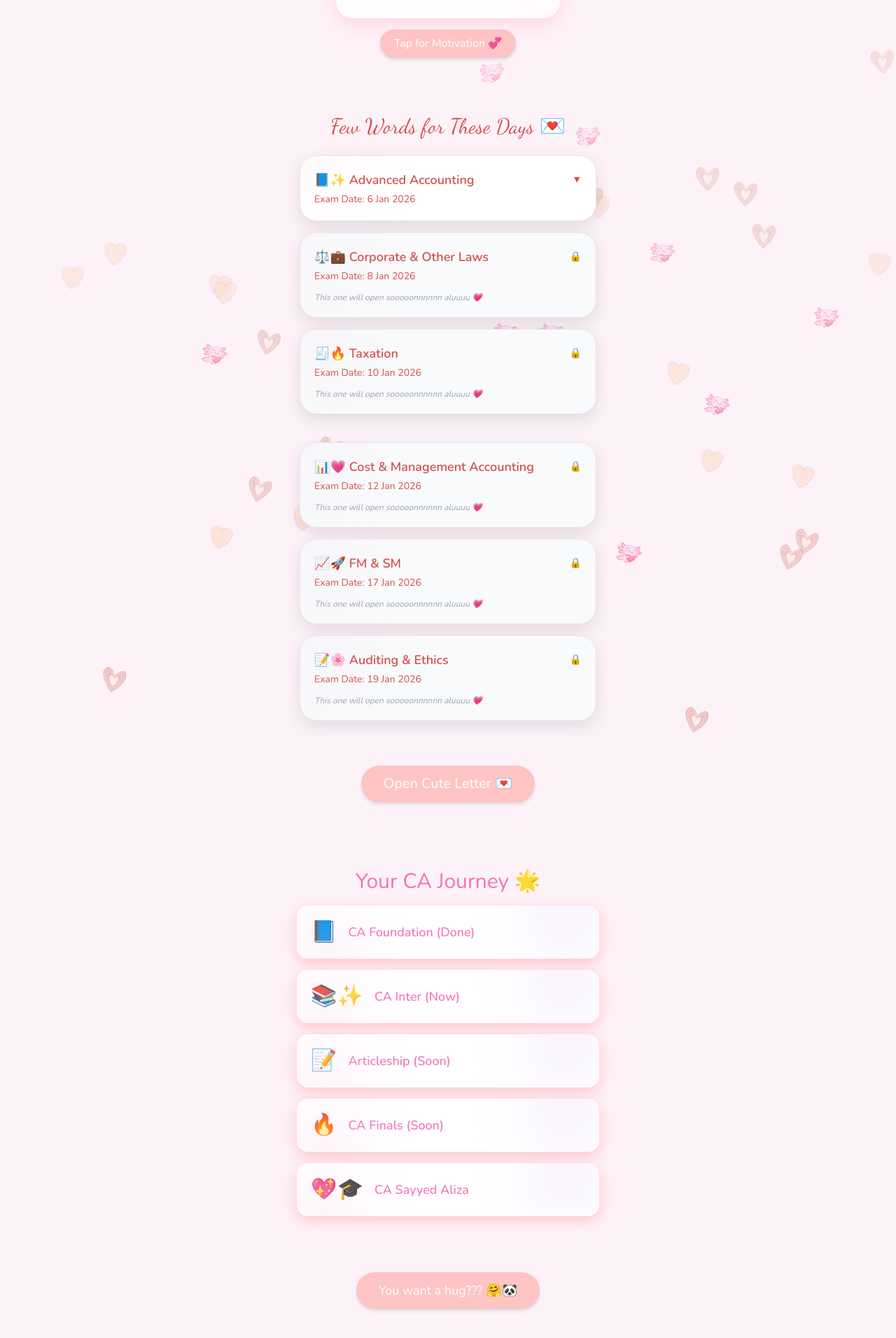
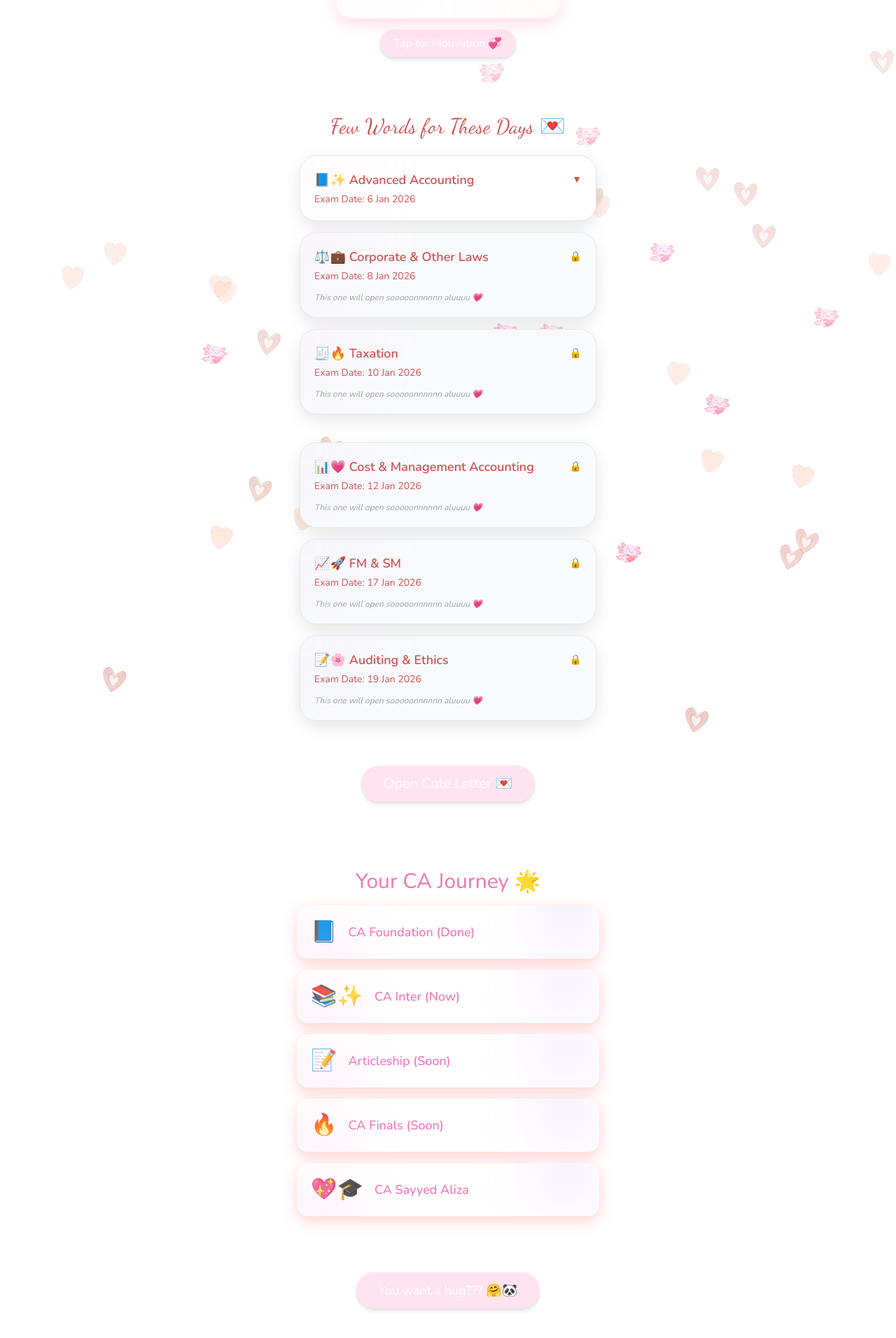
Before and after one commit to Zaid5775/ca-aliza, a React (Vite) app: page / in a window 1280 px wide. Shown: the part 378-2290 px from the top of the page at 70% size. Built offline with nearby package versions, Linux system fonts and the light colour scheme; a web font is replaced by a local one.

Commit message:
updated button color

```diff
--- a/src/App.jsx
+++ b/src/App.jsx
@@ -13,7 +13,7 @@ export default function App() {
 
   return (
     <div
-      className="min-h-screen bg-pink-50 p-4 md:p-6 relative overflow-hidden"
+      className="min-h-screen bg-pink-30 p-4 md:p-6 relative overflow-hidden"
       onClick={(e) => createStar(e)}
     >
       <FloatingHearts />
@@ -212,7 +212,7 @@ const SurpriseCards = () => {
 
       <button
         onClick={() => setI((i + 1) % messages.length)}
-        className="mt-4 px-5 py-2 bg-[#FFC4C4] text-white rounded-full shadow-md text-sm md:text-base"
+        className="mt-4 px-5 py-2 bg-[#FFE4EF] text-white rounded-full shadow-md text-sm md:text-base"
         style={{ fontFamily: "Nunito" }}
       >
         Tap for Motivation 💞
@@ -308,7 +308,7 @@ const Timeline = () => {
           animate={{ opacity: 1 }}
         >
           <motion.div
-            className="bg-white p-5 md:p-6 rounded-3xl max-w-sm text-[#D34E4E] shadow-xl border-2 border-purple-200"
+            className="bg-white p-5 md:p-6 rounded-3xl max-w-sm text-[#D34E4E] shadow-xl border-2 border-[#FFE4EF]"
             style={{ fontFamily: "Nunito", lineHeight: "1.6" }}
             initial={{ scale: 0.7, opacity: 0 }}
             animate={{ scale: 1, opacity: 1 }}
@@ -320,7 +320,7 @@ const Timeline = () => {
 
             <button
               onClick={() => setSelected(null)}
-              className="px-5 py-2 bg-[#FFC4C4] text-white rounded-full shadow-md text-sm md:text-base block mx-auto"
+              className="px-5 py-2 bg-[#FFE4EF] text-white rounded-full shadow-md text-sm md:text-base block mx-auto"
               style={{ fontFamily: "Nunito" }}
             >
               Close 💞
@@ -523,7 +523,7 @@ const CuteLetter = () => {
       {!open && (
         <motion.button
           onClick={() => setOpen(true)}
-          className="px-8 py-3 bg-[#FFC4C4] text-white rounded-full shadow-md text-lg md:text-xl"
+          className="px-8 py-3 bg-[#FFE4EF] text-white rounded-full shadow-md text-lg md:text-xl"
           style={{ fontFamily: "Nunito" }}
           whileHover={{ scale: 1.05 }}
         >
@@ -533,7 +533,7 @@ const CuteLetter = () => {
 
       {open && (
         <motion.div
-          className="p-5 md:p-6 bg-white rounded-3xl shadow-xl border-2 border-purple-200 max-w-sm md:max-w-lg mx-auto text-lg md:text-xl text-[#D34E4E]"
+          className="p-5 md:p-6 bg-white rounded-3xl shadow-xl border-2 border-[#FFE4EF] max-w-sm md:max-w-lg mx-auto text-lg md:text-xl text-[#D34E4E]"
           style={{ fontFamily: "Nunito", lineHeight: "1.7" }}
           initial={{ opacity: 0, y: 20 }}
           animate={{ opacity: 1, y: 0 }}
@@ -631,7 +631,7 @@ const SendAHug = () => {
     <div className="mt-20 text-center">
       <button
         onClick={() => setShow(true)}
-        className="px-8 py-3 bg-[#FFC4C4] text-white rounded-full shadow-md text-lg"
+        className="px-8 py-3 bg-[#FFE4EF] text-white rounded-full shadow-md text-lg"
         style={{ fontFamily: "Nunito" }}
       >
         You want a hug??? 🤗🐼
```
